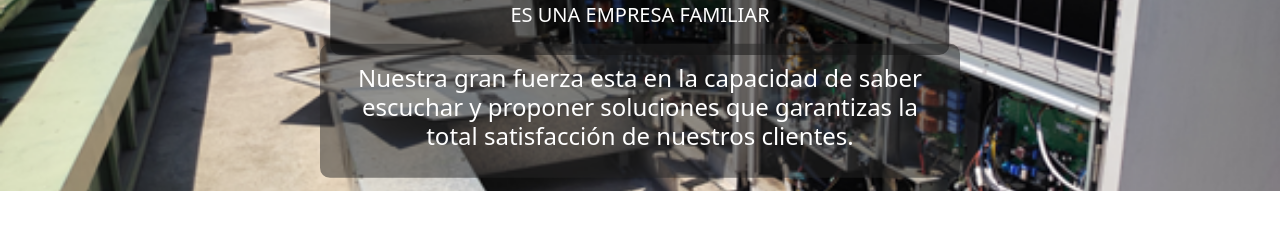
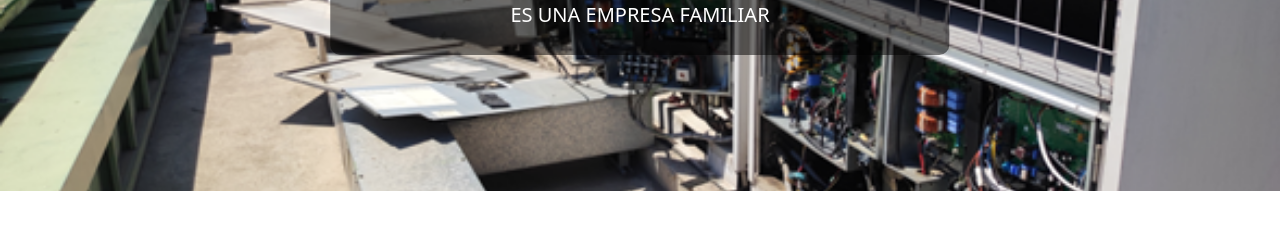
Before and after one commit to CristobalSV/IngenieriaC-M.github.io, a plain HTML site: page index.html in a window 1280 px wide. Shown: the part 209-445 px from the top of the page. Drawn offline with nearby package versions, Linux system fonts and the light colour scheme.

Commit message:
version  0.1

```diff
--- a/index.html
+++ b/index.html
@@ -47,11 +47,11 @@
             <h1>Ingeniería y Servicios C&M SPA</h1>
             <h5>ES UNA EMPRESA FAMILIAR</h5>
         </div>
-        <div class="overlay-subtitle">
+        <!-- <div class="overlay-subtitle">
             <h4>
                 Nuestra gran fuerza esta en la capacidad de saber escuchar y proponer soluciones que garantizas la total satisfacción de nuestros clientes.
             </h4>
-        </div>
+        </div> -->
     </div>
 
 <!-- Seccion Quienes somos -->
```
